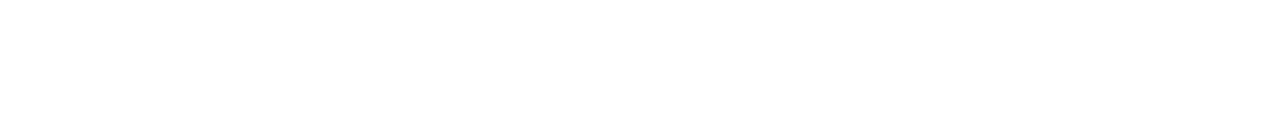
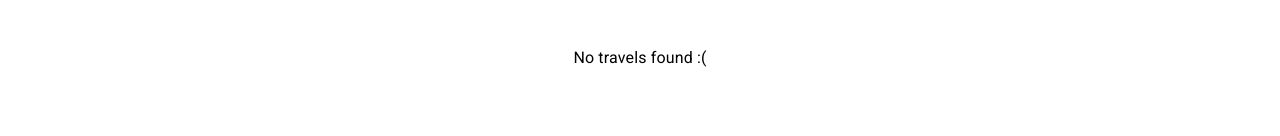
Before and after one commit to Ivanho92/stib-counter, a React (Create React App) app: page / in a window 1280 px wide. Shown: the part 321-457 px from the top of the page. Built offline with nearby package versions, Linux system fonts and the light colour scheme.

Commit message:
ADDED: message "no travels found" instead of empty table when no travels are found for a given period

```diff
--- a/src/App.jsx
+++ b/src/App.jsx
@@ -22,3 +22,5 @@ const App = () => {
 };
 
 export default App;
+
+// TODO fix the popup container on mobile devices
--- a/src/components/Travels/TravelsList/TravelsList.jsx
+++ b/src/components/Travels/TravelsList/TravelsList.jsx
@@ -7,6 +7,7 @@ import {
   TableCell,
   TableContainer,
   TableRow,
+  Typography,
 } from "@mui/material";
 import Paper from "@mui/material/Paper";
 
@@ -18,6 +19,7 @@ const TravelsList = ({ items, onDeleteTravel }) => {
   };
 
   return (
+    <>
       <TableContainer component={Paper}>
         <Table size="small" aria-label="simple table">
           <TableBody>
@@ -39,9 +41,10 @@ const TravelsList = ({ items, onDeleteTravel }) => {
           </TableBody>
         </Table>
       </TableContainer>
-    // {filteredTravelsList.length === 0 && (
-    //   <Typography align="center">No travels :(</Typography>
-    // )}
+      {items.length === 0 && (
+        <Typography align="center">No travels found :(</Typography>
+      )}
+    </>
   );
 };
 
```
Lines whose indentation alone changed are shown as unchanged.
